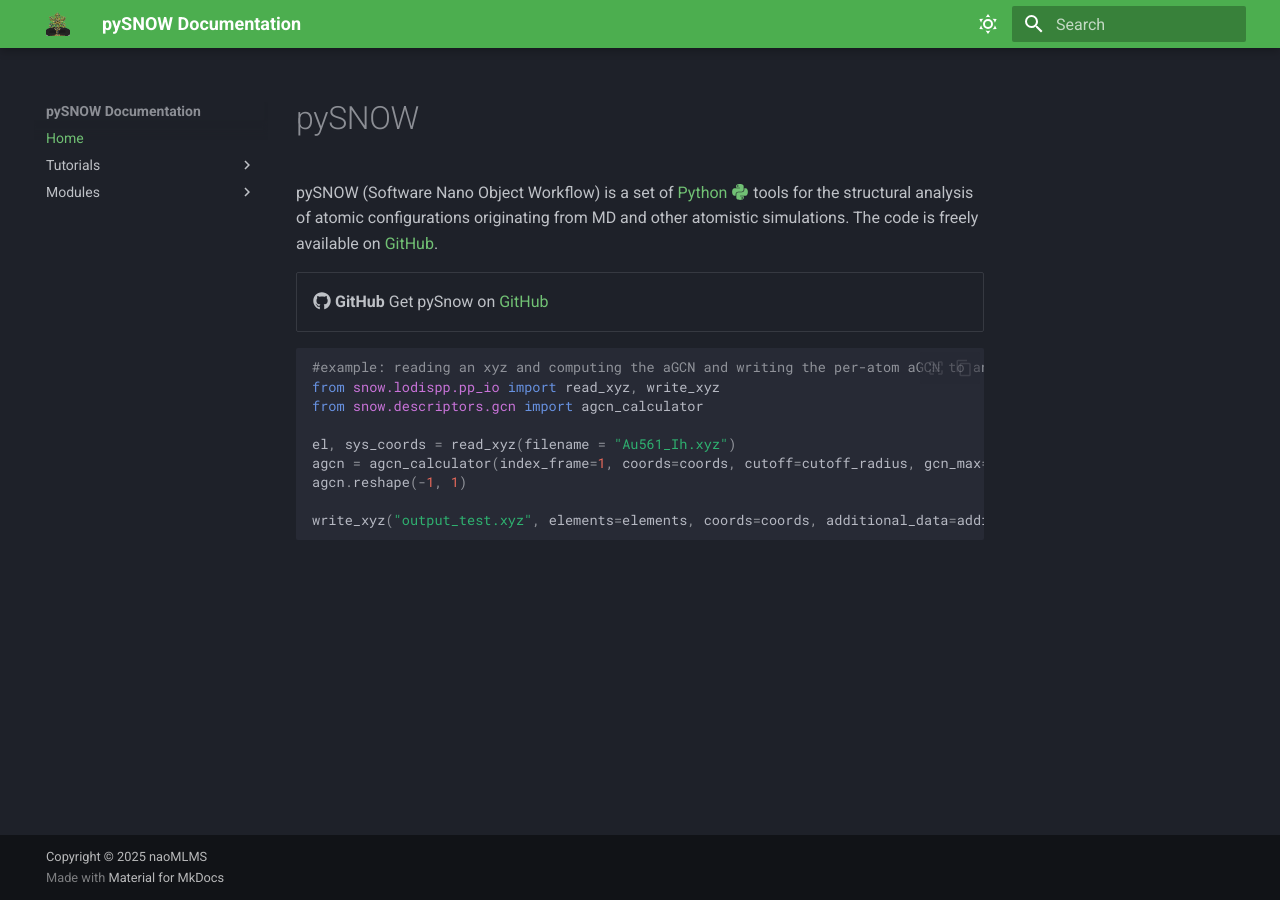
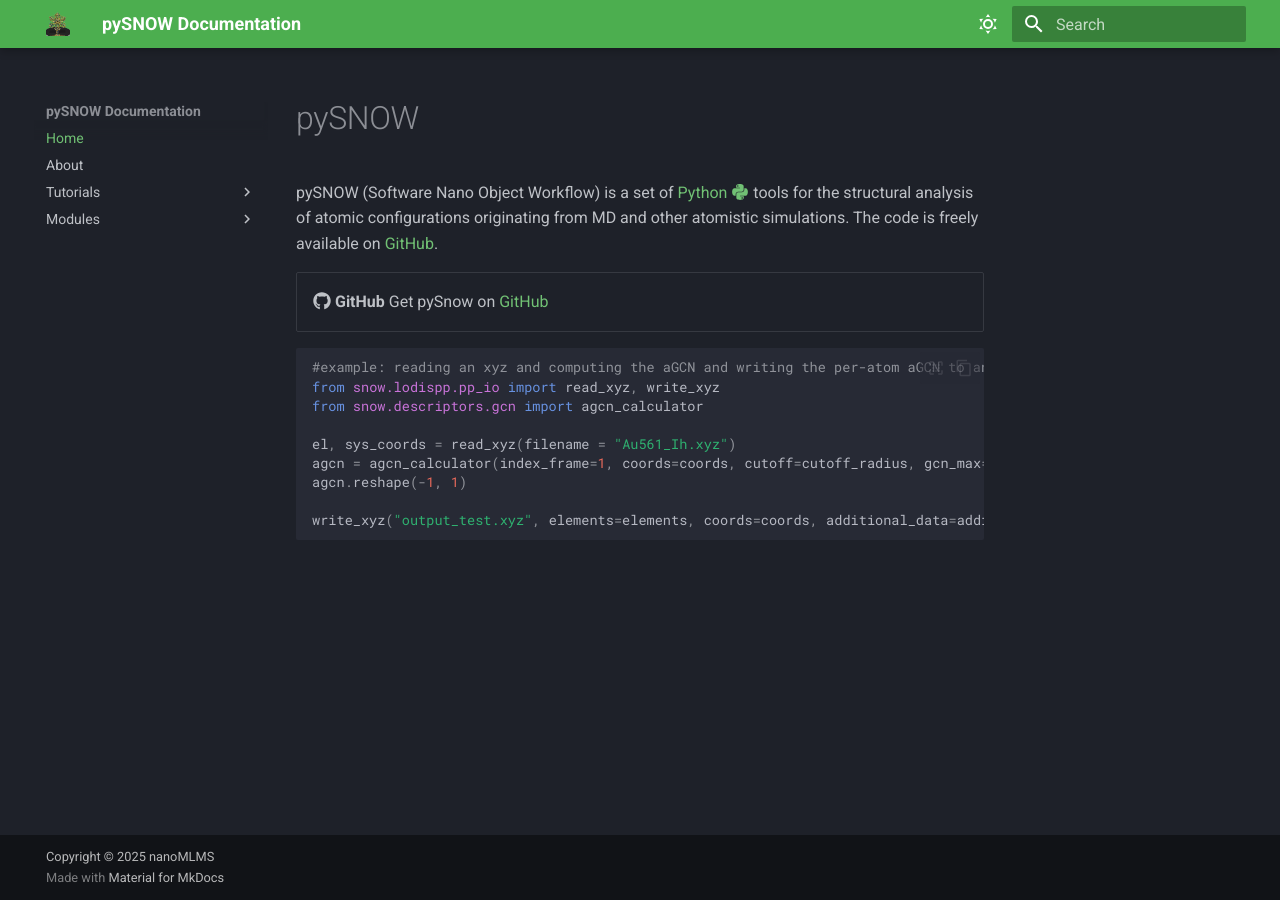
Before and after one commit to nanoMLMS/snowWiki, an MkDocs documentation site: the page built from docs/index.md, in a window 1280 px wide. Built offline with MkDocs 1.6.1 and Material for MkDocs 9.7.7, drawn with Linux system fonts in a browser that asks for light colours.

Commit message:
Fixed typo in copyrght

```diff
--- a/mkdocs.yml
+++ b/mkdocs.yml
@@ -30,6 +30,7 @@
 
 nav:
   - Home: index.md
+  - About: about.md
   - Tutorials:
     - Installation: install.md
     - Single Atom Descriptors:
@@ -83,5 +84,5 @@
 extra_javascript:
   - javascripts/mathjax.js
   - https://unpkg.com/mathjax@3/es5/tex-mml-chtml.js
-copyright: Copyright &copy; 2025 naoMLMS
+copyright: Copyright &copy; 2025 nanoMLMS
 site_dir: site
```
